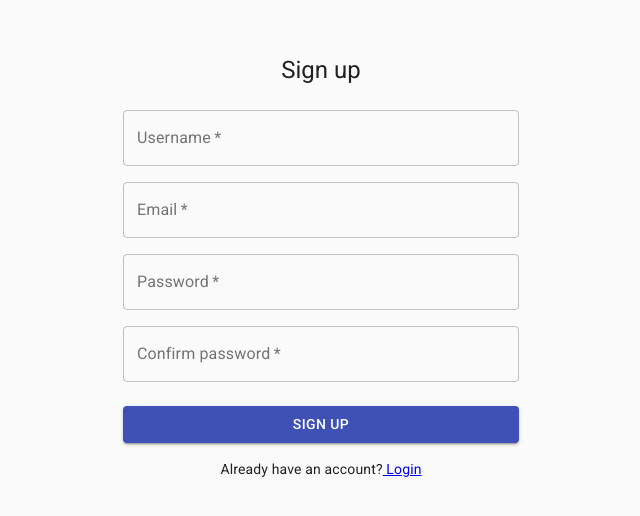
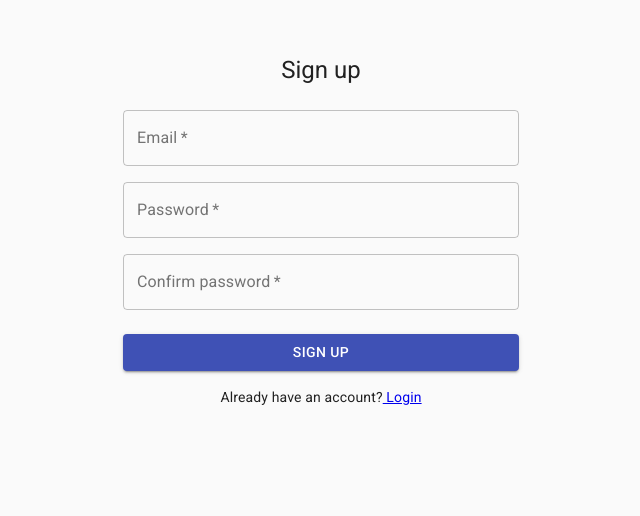
Before and after one commit to zzergy/Yummy, a React (Create React App) app: page /signup in a window 1280 px wide. Shown: the part 106-622 px from the top of the page, without its empty margins (319-959 px from the left). Built offline with nearby package versions, Linux system fonts and the light colour scheme; no server answers.

Commit message:
Removed username textField

```diff
--- a/src/components/SignUp.js
+++ b/src/components/SignUp.js
@@ -88,19 +88,6 @@ export default function SignUp() {
         <form className={classes.form} noValidate onSubmit={handleSubmit}>
           <Grid container spacing={2}>
             {error.message.length !== 0 && <span>{error.message}</span>}
-
-            <Grid item xs={12}>
-              <TextField
-                variant="outlined"
-                required
-                fullWidth
-                id="username"
-                label="Username"
-                name="username"
-                onChange={handleChange}
-              />
-            </Grid>
-
             <Grid item xs={12}>
               <TextField
                 variant="outlined"
```
